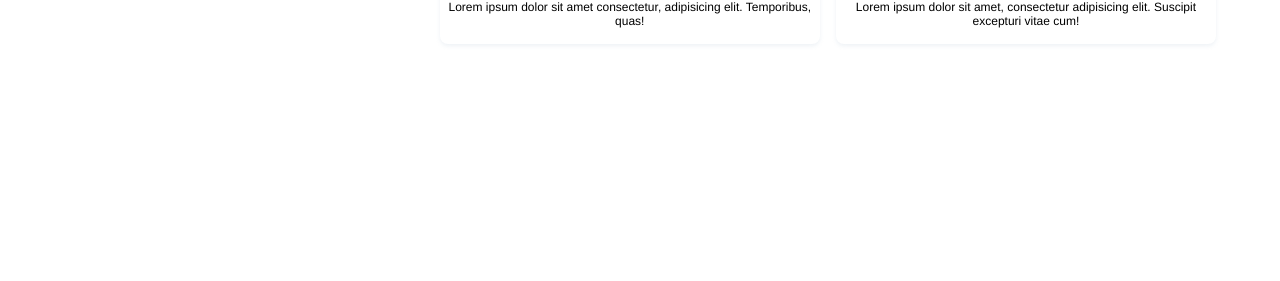
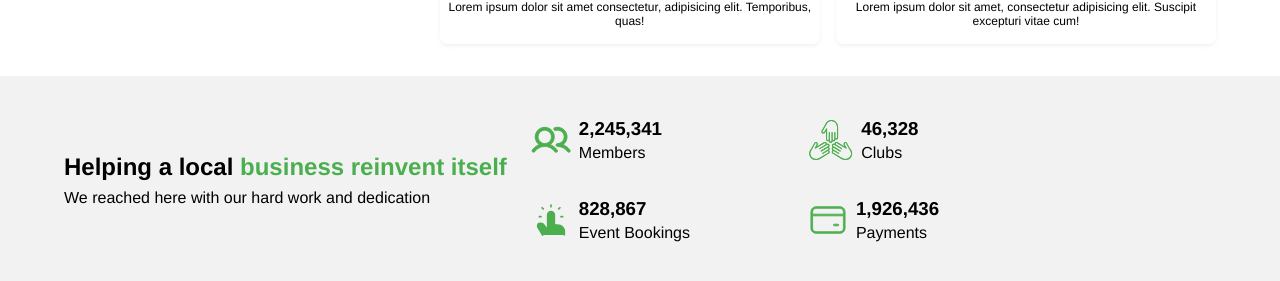
Before and after one commit to victor-prm/nexcent-react, a React (Vite) app: page / in a window 1280 px wide. Shown: the part 917-1198 px from the top of the page. Before the commit the page ends 993 px from the top, so only its background shows below. Built offline with nearby package versions, Linux system fonts and the light colour scheme.

Commit message:
added stats section

```diff
--- a/src/App.jsx
+++ b/src/App.jsx
@@ -2,14 +2,16 @@ import './style/App.sass'
 import Header from './components/Header/Header'
 import Hero from './components/Hero'
 import MarketFit from './components/MarketFit/MarketFit'
+import Stats from './components/Stats/Stats'
 
 function App() {
 
   return (
     <>
-      <Header/>
-      <Hero/>
-      <MarketFit/>
+      <Header />
+      <Hero />
+      <MarketFit />
+      <Stats />
     </>
   )
 }
--- a/src/components/Hero.jsx
+++ b/src/components/Hero.jsx
@@ -6,7 +6,7 @@ function Hero() {
     return (
         <section className='hero'>
             <hgroup>
-                <h1 className='hero__title'>Lessons and insights <span className='hero__title-highlight'>from 8 years</span></h1>
+                <h1 className='hero__title'>Lessons and insights <span className='title-highlight'>from 8 years</span></h1>
                 <p>Where to grow your business as a photographer: site or social media?</p>
                 <button className='hero__btn btn-primary'>Register</button>
             </hgroup>
--- /dev/null
+++ b/src/components/Stats/Stats.jsx
@@ -0,0 +1,50 @@
+import './stats.sass'
+import icon4 from '../../assets/Icon4.svg'
+import icon5 from '../../assets/Icon5.svg'
+import icon6 from '../../assets/Icon6.svg'
+import icon7 from '../../assets/Icon7.svg'
+
+import MarketFitCard from './StatsItem'
+
+function Stats() {
+    let stats = [
+        {
+            icon: icon4,
+            number: "2,245,341",
+            text: "Members",
+        },
+        {
+            icon: icon5,
+            number: "46,328",
+            text: "Clubs",
+        },
+        {
+            icon: icon6,
+            number: "828,867",
+            text: "Event Bookings",
+        },
+        {
+            icon: icon7,
+            number: "1,926,436",
+            text: "Payments",
+        },
+    ]
+
+
+
+    return (
+        <section className='stats'>
+            <hgroup className='stats__text-container'>
+                <h2>Helping a local <span className='title-highlight'>business reinvent itself</span></h2>
+                <p>We reached here with our hard work and dedication</p>
+            </hgroup>
+            <ul className='stats__list'>
+                {stats.map(stat => (<MarketFitCard data={stat} />))}
+            </ul>
+        </section>
+    )
+}
+
+
+
+export default Stats
--- /dev/null
+++ b/src/components/Stats/StatsItem.jsx
@@ -0,0 +1,17 @@
+import './stats-item.sass'
+function MarketFitCard(props) {
+    let { icon, number, text } = props.data
+    console.log(props)
+
+    return (
+        <li className="stats-card">
+            <img className="stats-card__img" src={icon} alt="" />
+            <hgroup className="stats-card__text-container">
+                <h3>{number}</h3>
+                <p>{text}</p>
+            </hgroup>
+        </li>
+    )
+}
+
+export default MarketFitCard
--- /dev/null
+++ b/src/components/Stats/stats-item.sass
@@ -0,0 +1,23 @@
+@use '../../style/base'
+@use '../../style/layout'
+
+.stats-card
+    @extend %fxrow
+    align-items: center
+    height: base.$unit-8x
+    width: 48%
+    gap: base.$unit-1x
+    padding: base.$unit-2x base.$unit-1x
+
+    &__img
+        width: base.$unit-5x
+        height: base.$unit-5x
+
+    &__text-container
+        @extend %fxcol
+        gap: base.$unit-05x
+    &>*
+        width: fit-content
+
+    &>p
+        font-size: 0.75rem
--- /dev/null
+++ b/src/components/Stats/stats.sass
@@ -0,0 +1,16 @@
+@use '../../style/base'
+@use '../../style/layout'
+.stats
+    @include layout.section-padding($fx-direction: row)
+    align-items: center
+    background: base.$gray-050
+
+    &__list
+        width: 34rem
+        @extend %fxrow
+        flex-wrap: wrap
+        gap: base.$unit-2x
+
+    &__text-container
+        @extend %fxcol
+        gap: base.$unit-1x
--- a/src/components/hero.sass
+++ b/src/components/hero.sass
@@ -11,8 +11,7 @@
     background: #F5F7FA
 
     &__title
-        &-highlight
-            color: #4CAF4F
+      color: base.$gray-700
 
     hgroup
         @extend %fxcol
--- a/src/style/_layout.sass
+++ b/src/style/_layout.sass
@@ -12,6 +12,9 @@
     text-align: center
     gap: base.$unit-1x
 
+.title-highlight
+    color: #4CAF4F
+
 @mixin section-padding($fx-direction)
     display: flex
     flex-direction: $fx-direction
```
Also changed, not shown: src/assets/Icon5.svg.
